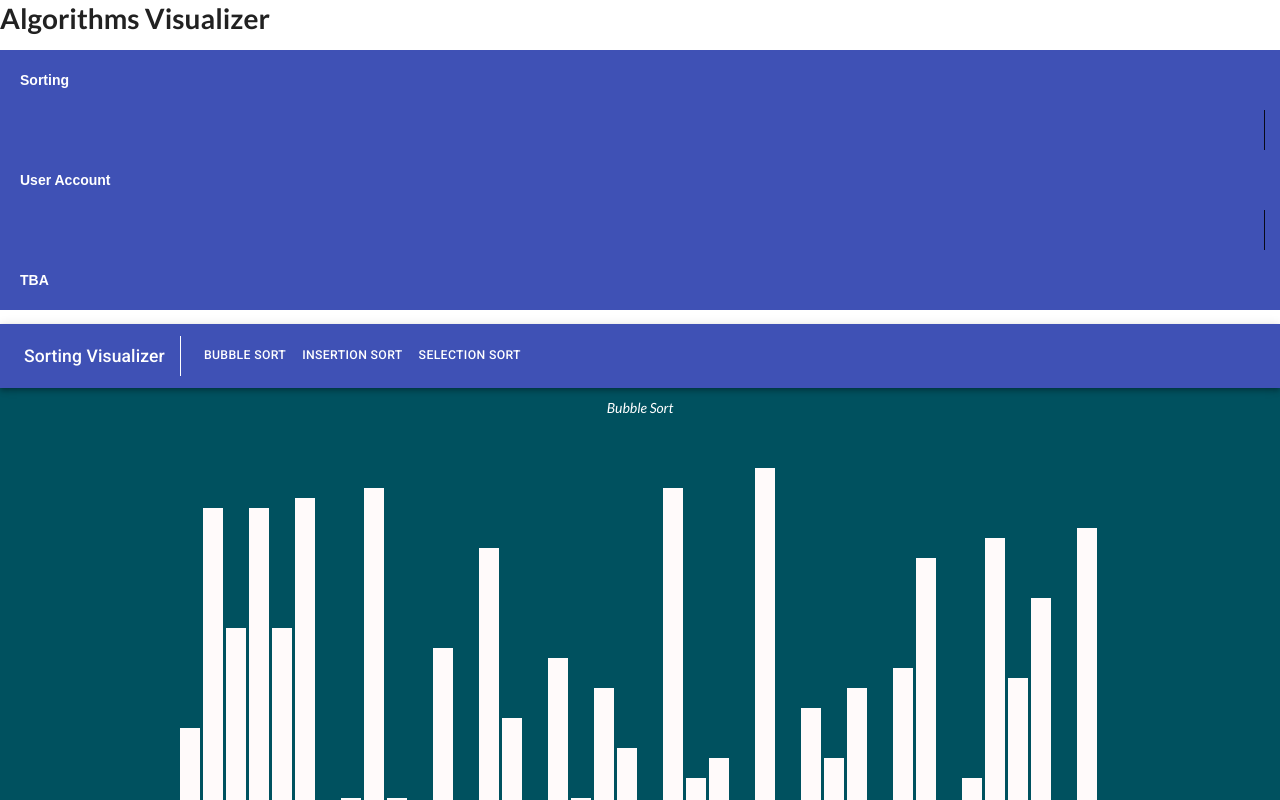
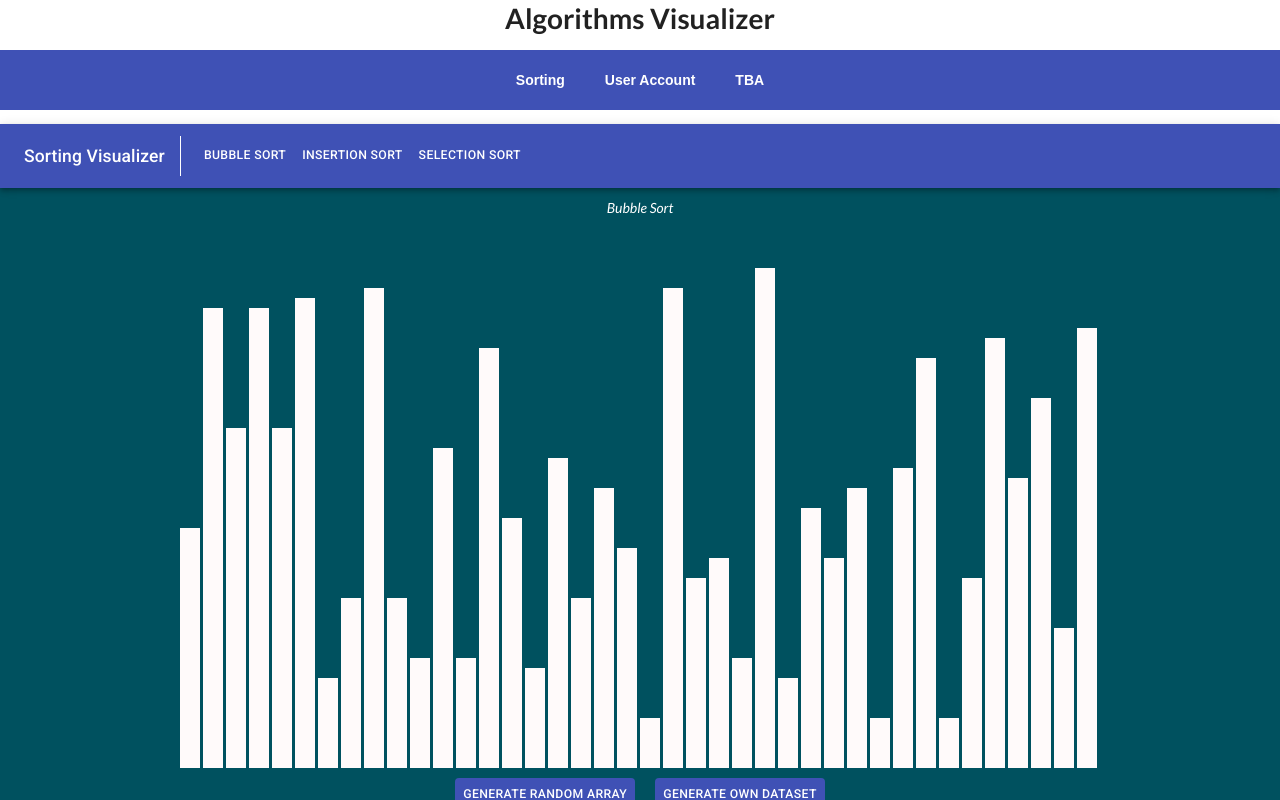
Before and after one commit to kevinniland97/Applied-Project-and-Minor-Dissertation, a React (Create React App) app: page / in a window 1280 px wide. Shown: the top 800 px of the page. Built offline with nearby package versions, Linux system fonts and the light colour scheme.

Commit message:
Some styling on main page

```diff
--- a/package.json
+++ b/package.json
@@ -5,6 +5,7 @@
   "dependencies": {
     "@material-ui/core": "^4.9.0",
     "@material-ui/icons": "^4.5.1",
+    "@progress/kendo-react-layout": "^3.10.1",
     "@testing-library/jest-dom": "^4.2.4",
     "@testing-library/react": "^9.4.0",
     "@testing-library/user-event": "^7.2.1",
--- a/src/Main.js
+++ b/src/Main.js
@@ -4,8 +4,14 @@ import {
   NavLink,
   HashRouter
 } from "react-router-dom";
+import './styling/Main.css';
 import MainPage from './components/MainPage';
 import Login from './components/Login';
+import { AppBar, Button, Toolbar, Typography, IconButton, Slider, ClickAwayListener } from '@material-ui/core';
+import { Menu, MenuItem } from '@progress/kendo-react-layout';
+// import MenuItem from '@material-ui/core/MenuItem';
+import MenuIcon from '@material-ui/icons/Menu';
+import MediaQuery from 'react-responsive';
 
 /**
  *
@@ -13,10 +19,12 @@ import Login from './components/Login';
 const styles = {
   line: {
     height: 40,
-    marginLeft: 15,
-    marginRight: 15,
+    marginLeft: 5,
+    marginRight: 5,
+    marginTop: 5,
+    marginBottom: 5,
     borderRightStyle: 'solid',
-    borderWidth: 1
+    borderWidth: 1,
   }
 }
 
@@ -28,15 +36,18 @@ class Main extends Component {
               <h1>Algorithms Visualizer</h1>
               <ul className="header">
                 <li><NavLink to="/">Sorting</NavLink></li>
-                <div style={ styles.line }></div>
+                {/* <div style={ styles.line }></div> */}
+                {/* <li style={ styles.line }></li> */}
                 <li><NavLink to="/account">User Account</NavLink></li>
-                <div style={ styles.line }></div>
+                {/* <div style={ styles.line }></div> */}
                 <li><NavLink to="/tba">TBA</NavLink></li>
               </ul>
               <div className="content">
                 <Route exact path="/" component={MainPage}/>
                 <Route exact path="/account" component={Login}/>
               </div>
+
+              {/* https://www.telerik.com/kendo-react-ui/components/layout/menu/routing/ */}
             </div>
           </HashRouter>
         );
--- /dev/null
+++ b/src/styling/Main.css
@@ -0,0 +1,11 @@
+ul.header {
+    text-align: center;
+}
+
+ul.header li {
+    display: inline-block;
+}
+
+h1 {
+    text-align: center;
+}
```
Also changed, not shown: 1 other file (tests, documents, lock files or other folders).
